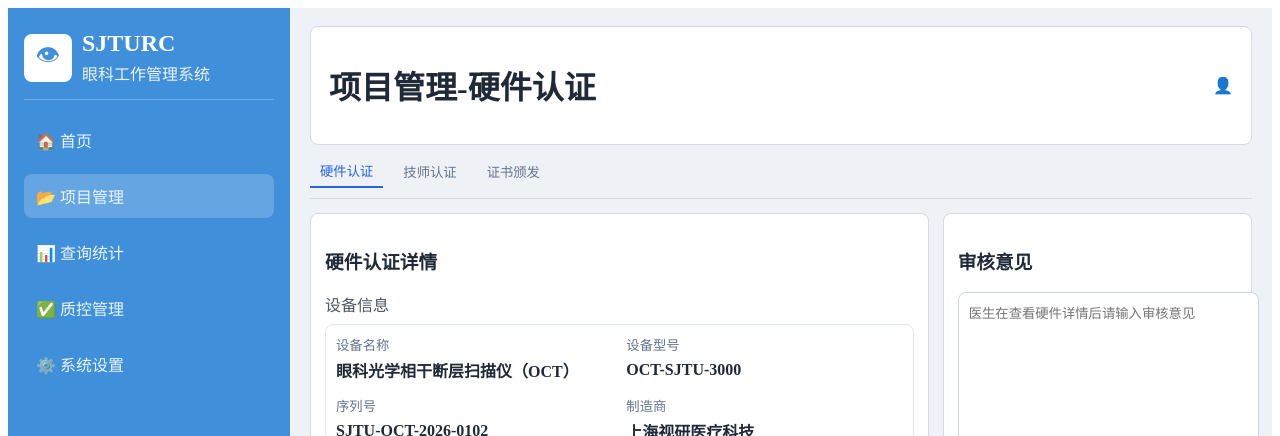
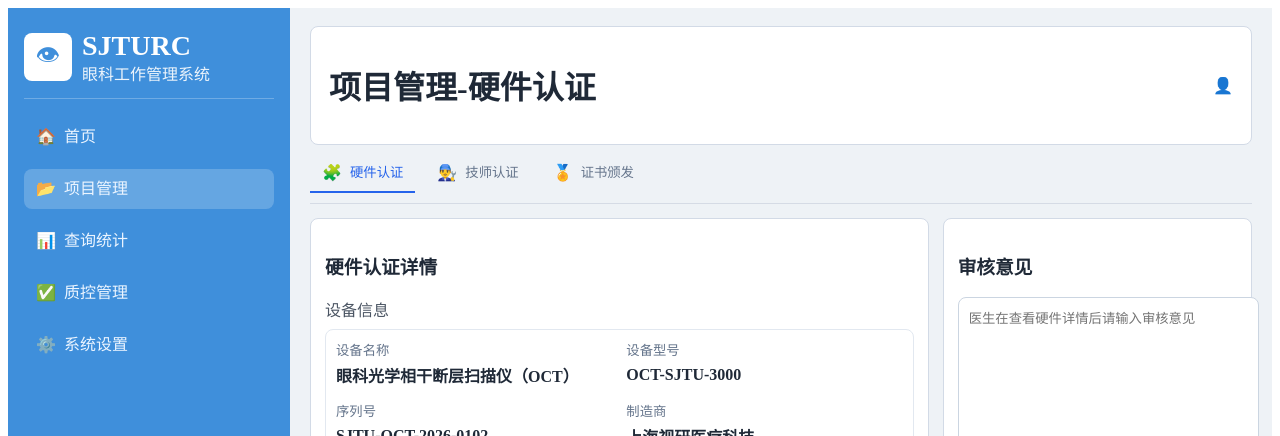
Before and after one commit to YMZ1998/OCT-Web, a Vue app in the folder frontend/: page /projects/1/hardware in a window 1280 px wide. Shown: the top 436 px of the page. Built offline with nearby package versions, Linux system fonts and the light colour scheme; no server answers; sample sign-in values are in the browser's storage; the HTML template or start-up script is replaced by a standard one.

Commit message:
修正侧边栏图标位置偏差

```diff
--- a/frontend/src/views/HardwareCertification.vue
+++ b/frontend/src/views/HardwareCertification.vue
@@ -10,11 +10,26 @@
       </div>
 
       <nav class="menu">
-        <RouterLink :to="`/user/${user?.id || route.params.id}`">🏠 首页</RouterLink>
-        <RouterLink class="active" :to="`/projects/${route.params.id}`">📂 项目管理</RouterLink>
-        <a href="#" @click.prevent>📊 查询统计</a>
-        <a href="#" @click.prevent>✅ 质控管理</a>
-        <a href="#" @click.prevent>⚙️ 系统设置</a>
+        <RouterLink :to="`/user/${user?.id || route.params.id}`">
+          <span class="menu-icon">🏠</span>
+          <span class="menu-label">首页</span>
+        </RouterLink>
+        <RouterLink class="active" :to="`/projects/${route.params.id}`">
+          <span class="menu-icon">📂</span>
+          <span class="menu-label">项目管理</span>
+        </RouterLink>
+        <a href="#" @click.prevent>
+          <span class="menu-icon">📊</span>
+          <span class="menu-label">查询统计</span>
+        </a>
+        <a href="#" @click.prevent>
+          <span class="menu-icon">✅</span>
+          <span class="menu-label">质控管理</span>
+        </a>
+        <a href="#" @click.prevent>
+          <span class="menu-icon">⚙️</span>
+          <span class="menu-label">系统设置</span>
+        </a>
       </nav>
     </aside>
 
@@ -27,9 +42,18 @@
       </header>
 
       <section class="tabs">
-        <button :class="['tab', stage === 'hardware' ? 'active' : '']">硬件认证</button>
-        <button :class="['tab', stage === 'technician' ? 'active' : '']">技师认证</button>
-        <button :class="['tab', stage === 'certificate' ? 'active' : '']">证书颁发</button>
+        <button :class="['tab', stage === 'hardware' ? 'active' : '']">
+          <span class="tab-icon">🧩</span>
+          <span>硬件认证</span>
+        </button>
+        <button :class="['tab', stage === 'technician' ? 'active' : '']">
+          <span class="tab-icon">👨‍🔧</span>
+          <span>技师认证</span>
+        </button>
+        <button :class="['tab', stage === 'certificate' ? 'active' : '']">
+          <span class="tab-icon">🏅</span>
+          <span>证书颁发</span>
+        </button>
       </section>
 
       <section class="main-grid">
@@ -209,16 +233,38 @@ onMounted(async () => {
 .sidebar { width: 250px; background: #3f8fdb; color: #fff; padding: 22px 16px; }
 .brand { display: flex; align-items: center; gap: 10px; border-bottom: 1px solid rgba(255,255,255,.25); padding-bottom: 14px; }
 .logo { width: 48px; height: 48px; border-radius: 8px; background: #fff; color: #3f8fdb; display: grid; place-items: center; font-size: 24px; }
-.brand h2 { margin: 0; }
-.brand p { margin: 4px 0 0; opacity: .9; }
+.brand h2 { margin: 0; font-size: 28px; line-height: 1.15; font-weight: 700; }
+.brand p { margin: 3px 0 0; font-size: 16px; line-height: 1.2; opacity: .9; }
 .menu { margin-top: 18px; display: grid; gap: 12px; }
-.menu a { color: #ecf5ff; text-decoration: none; padding: 10px 12px; border-radius: 8px; }
+.menu a { color: #ecf5ff; text-decoration: none; padding: 10px 12px; border-radius: 8px; display: flex; align-items: center; gap: 8px; line-height: 20px; }
+.menu-icon { width: 20px; height: 20px; display: inline-flex; align-items: center; justify-content: flex-start; flex-shrink: 0; font-size: 16px; line-height: 1; text-align: left; }
+.menu-label { line-height: 20px; }
 .menu a.active, .menu a:hover { background: rgba(255,255,255,.2); }
 .content { flex: 1; padding: 18px 20px; }
 .topbar { background: #fff; border: 1px solid #d2dae6; border-radius: 8px; padding: 14px 18px; display: flex; justify-content: space-between; align-items: center; }
 .tabs { margin: 10px 0 14px; display: flex; gap: 10px; border-bottom: 1px solid #d5dbe5; padding-bottom: 10px; }
-.tab { border: none; background: transparent; color: #64748b; padding: 6px 10px; cursor: default; }
-.tab.active { color: #2563eb; border-bottom: 2px solid #2563eb; }
+.tab {
+  border: none;
+  background: transparent;
+  color: #64748b;
+  padding: 8px 12px;
+  cursor: default;
+  display: inline-flex;
+  align-items: center;
+  gap: 8px;
+  border-bottom: 2px solid transparent;
+  line-height: 1.2;
+}
+.tab-icon {
+  width: 20px;
+  height: 20px;
+  display: inline-flex;
+  align-items: center;
+  justify-content: center;
+  font-size: 16px;
+  flex-shrink: 0;
+}
+.tab.active { color: #2563eb; border-bottom-color: #2563eb; }
 .main-grid { display: grid; grid-template-columns: 2fr 1fr; gap: 14px; }
 .panel { background: #fff; border: 1px solid #d2dae6; border-radius: 8px; padding: 14px; }
 .sub { margin: 12px 0 8px; color: #4b5563; }
--- a/frontend/src/views/ProjectManagement.vue
+++ b/frontend/src/views/ProjectManagement.vue
@@ -10,11 +10,26 @@
       </div>
 
       <nav class="menu">
-        <RouterLink :to="`/user/${user?.id || route.params.id}`">🏠 首页</RouterLink>
-        <a class="active" href="#" @click.prevent>📂 项目管理</a>
-        <a href="#" @click.prevent>📊 查询统计</a>
-        <a href="#" @click.prevent>✅ 质控管理</a>
-        <a href="#" @click.prevent>⚙️ 系统设置</a>
+        <RouterLink :to="`/user/${user?.id || route.params.id}`">
+          <span class="menu-icon">🏠</span>
+          <span class="menu-label">首页</span>
+        </RouterLink>
+        <a class="active" href="#" @click.prevent>
+          <span class="menu-icon">📂</span>
+          <span class="menu-label">项目管理</span>
+        </a>
+        <a href="#" @click.prevent>
+          <span class="menu-icon">📊</span>
+          <span class="menu-label">查询统计</span>
+        </a>
+        <a href="#" @click.prevent>
+          <span class="menu-icon">✅</span>
+          <span class="menu-label">质控管理</span>
+        </a>
+        <a href="#" @click.prevent>
+          <span class="menu-icon">⚙️</span>
+          <span class="menu-label">系统设置</span>
+        </a>
       </nav>
     </aside>
 
@@ -260,10 +275,12 @@ function onLogout() {
 .sidebar { width: 250px; background: #3f8fdb; color: #fff; padding: 22px 16px; }
 .brand { display: flex; align-items: center; gap: 10px; border-bottom: 1px solid rgba(255,255,255,.25); padding-bottom: 14px; }
 .logo { width: 48px; height: 48px; border-radius: 8px; background: #fff; color: #3f8fdb; display: grid; place-items: center; font-size: 24px; }
-.brand h2 { margin: 0; }
-.brand p { margin: 4px 0 0; opacity: .9; }
+.brand h2 { margin: 0; font-size: 28px; line-height: 1.15; font-weight: 700; }
+.brand p { margin: 3px 0 0; font-size: 16px; line-height: 1.2; opacity: .9; }
 .menu { margin-top: 18px; display: grid; gap: 12px; }
-.menu a { color: #ecf5ff; text-decoration: none; padding: 10px 12px; border-radius: 8px; }
+.menu a { color: #ecf5ff; text-decoration: none; padding: 10px 12px; border-radius: 8px; display: flex; align-items: center; gap: 8px; line-height: 20px; }
+.menu-icon { width: 20px; height: 20px; display: inline-flex; align-items: center; justify-content: flex-start; flex-shrink: 0; font-size: 16px; line-height: 1; text-align: left; }
+.menu-label { line-height: 20px; }
 .menu a.active, .menu a:hover { background: rgba(255,255,255,.2); }
 .content { flex: 1; padding: 18px 20px; }
 .topbar { background: #fff; border: 1px solid #d2dae6; border-radius: 8px; padding: 14px 18px; display: flex; justify-content: space-between; align-items: center; }
--- a/frontend/src/views/UserInfo.vue
+++ b/frontend/src/views/UserInfo.vue
@@ -10,11 +10,26 @@
       </div>
 
       <nav class="menu">
-        <a class="active" href="#">🏠 首页</a>
-        <RouterLink :to="`/projects/${user?.id || route.params.id}`">📁 项目管理</RouterLink>
-        <a href="#">📊 查询统计</a>
-        <a href="#">✅ 质控管理</a>
-        <a href="#">⚙️ 系统设置</a>
+        <a class="active" href="#">
+          <span class="menu-icon">🏠</span>
+          <span class="menu-label">首页</span>
+        </a>
+        <RouterLink :to="`/projects/${user?.id || route.params.id}`">
+          <span class="menu-icon">📂</span>
+          <span class="menu-label">项目管理</span>
+        </RouterLink>
+        <a href="#">
+          <span class="menu-icon">📊</span>
+          <span class="menu-label">查询统计</span>
+        </a>
+        <a href="#">
+          <span class="menu-icon">✅</span>
+          <span class="menu-label">质控管理</span>
+        </a>
+        <a href="#">
+          <span class="menu-icon">⚙️</span>
+          <span class="menu-label">系统设置</span>
+        </a>
       </nav>
     </aside>
 
@@ -281,10 +296,12 @@ function onLogout() {
 .sidebar { width: 250px; background: #3989d4; color: #fff; padding: 22px 16px; display: flex; flex-direction: column; }
 .brand { display: flex; align-items: center; gap: 10px; padding: 10px; border-bottom: 1px solid rgba(255,255,255,.24); }
 .logo { width: 48px; height: 48px; border-radius: 8px; background: #fff; color: #3989d4; display: grid; place-items: center; font-size: 24px; }
-.brand h2 { margin: 0; font-size: 28px; }
-.brand p { margin: 3px 0 0; font-size: 16px; opacity: .9; }
+.brand h2 { margin: 0; font-size: 28px; line-height: 1.15; font-weight: 700; }
+.brand p { margin: 3px 0 0; font-size: 16px; line-height: 1.2; opacity: .9; }
 .menu { margin-top: 18px; display: flex; flex-direction: column; gap: 10px; }
-.menu a { color: #eaf4ff; text-decoration: none; padding: 10px 12px; border-radius: 8px; }
+.menu a { color: #eaf4ff; text-decoration: none; padding: 10px 12px; border-radius: 8px; display: flex; align-items: center; gap: 8px; line-height: 20px; }
+.menu-icon { width: 20px; height: 20px; display: inline-flex; align-items: center; justify-content: flex-start; flex-shrink: 0; font-size: 16px; line-height: 1; text-align: left; }
+.menu-label { line-height: 20px; }
 .menu a.active, .menu a:hover { background: rgba(255,255,255,.2); }
 .content { flex: 1; padding: 18px 20px; }
 .topbar { background: #fff; border: 1px solid #d5dbe5; border-radius: 8px; padding: 14px 18px; display: flex; justify-content: space-between; align-items: center; }
```
